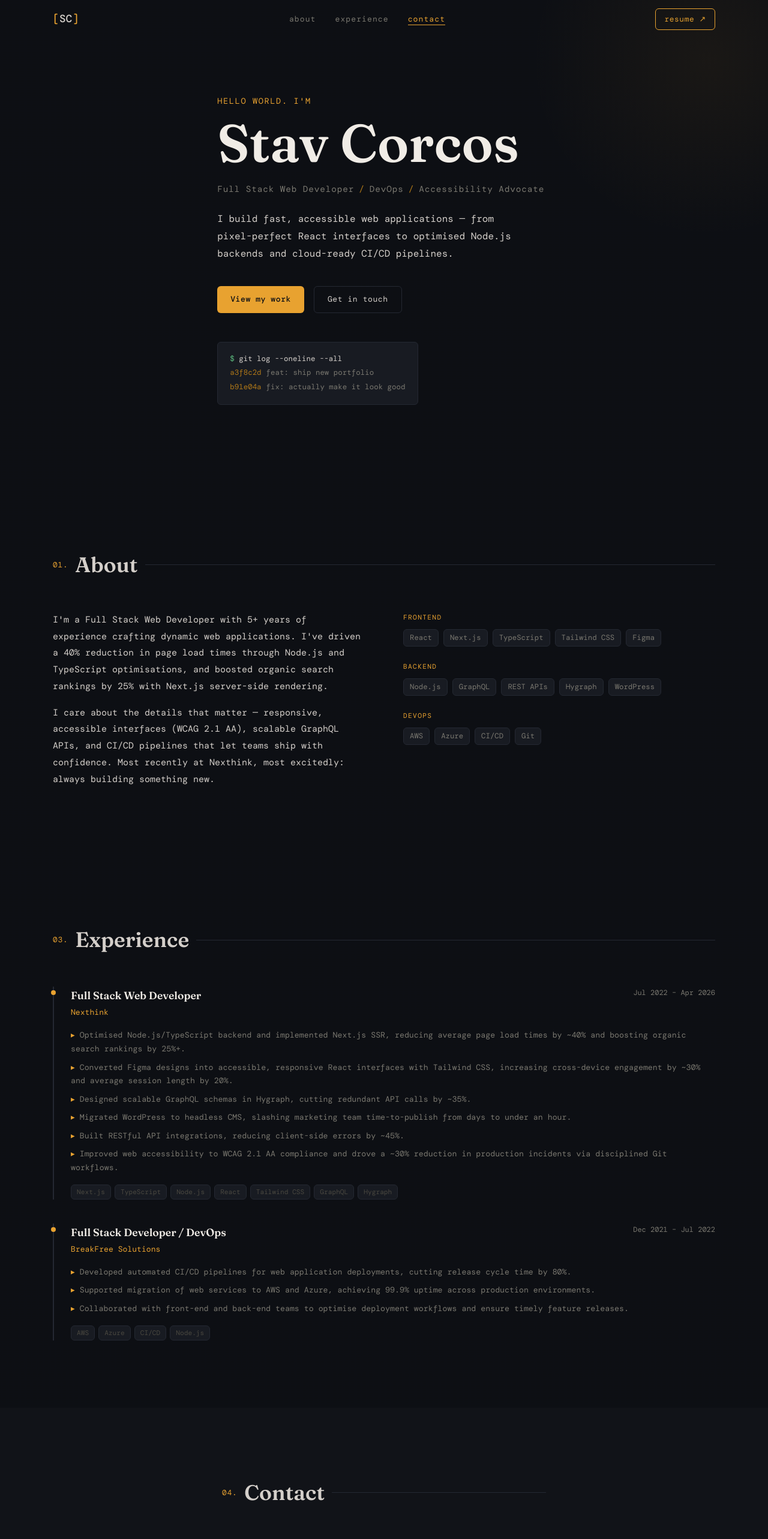
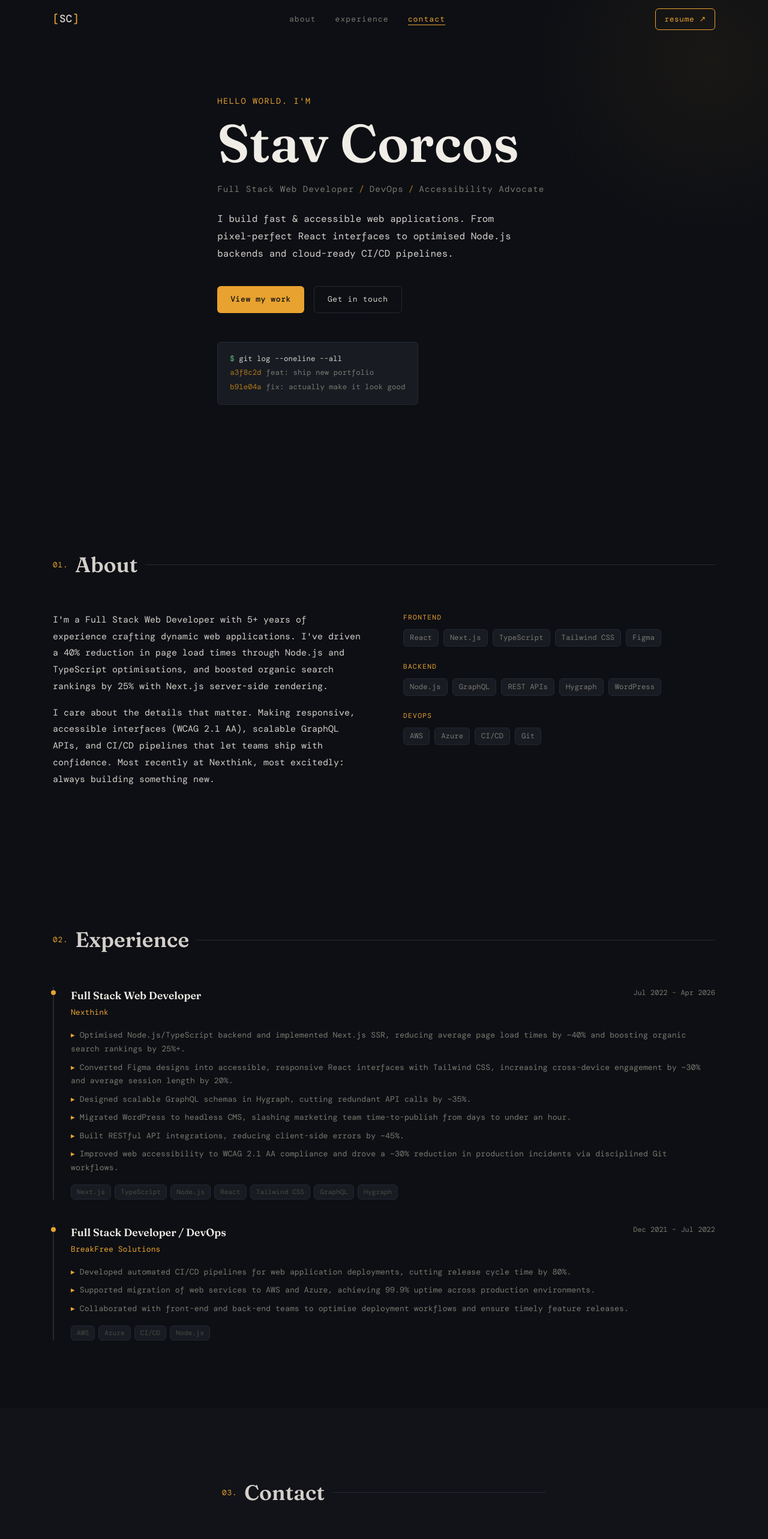
Before and after one commit to stavcorcos/stavcorcos.github.io, a Next.js app: page / in a window 1280 px wide. Shown: the top 2566 px of the page at 60% size. Built offline with nearby package versions, Linux system fonts and the light colour scheme; a web font is replaced by a local one.

Commit message:
Fixed ordering on sections

```diff
--- a/components/sections/About.tsx
+++ b/components/sections/About.tsx
@@ -20,7 +20,7 @@ export default function About() {
               rankings by 25% with Next.js server-side rendering.
             </p>
             <p className="text-text leading-[1.85]">
-              I care about the details that matter — responsive, accessible interfaces
+              I care about the details that matter. Making responsive, accessible interfaces
               (WCAG 2.1 AA), scalable GraphQL APIs, and CI/CD pipelines that let teams
               ship with confidence. Most recently at Nexthink, most excitedly: always
               building something new.
--- a/components/sections/Contact.tsx
+++ b/components/sections/Contact.tsx
@@ -5,7 +5,7 @@ export default function Contact() {
         <div className="text-center max-w-[540px] mx-auto">
 
           <h2 className="heading-rule font-serif text-[clamp(1.6rem,4vw,2.2rem)] font-semibold text-text mb-12 flex items-center gap-3">
-            <span className="font-mono text-[0.8rem] text-amber font-normal tracking-[0.06em]">04.</span>
+            <span className="font-mono text-[0.8rem] text-amber font-normal tracking-[0.06em]">03.</span>
             Contact
           </h2>
 
--- a/components/sections/Experience.tsx
+++ b/components/sections/Experience.tsx
@@ -6,7 +6,7 @@ export default function Experience() {
       <div className="max-w-6xl mx-auto px-6">
 
         <h2 className="heading-rule font-serif text-[clamp(1.6rem,4vw,2.2rem)] font-semibold text-text mb-12 flex items-center gap-3">
-          <span className="font-mono text-[0.8rem] text-amber font-normal tracking-[0.06em]">03.</span>
+          <span className="font-mono text-[0.8rem] text-amber font-normal tracking-[0.06em]">02.</span>
           Experience
         </h2>
 
--- a/components/sections/Hero.tsx
+++ b/components/sections/Hero.tsx
@@ -37,7 +37,7 @@ export default function Hero() {
         </p>
 
         <p className="text-[1rem] text-text max-w-[52ch] leading-[1.8] mb-10">
-          I build fast, accessible web applications — from pixel-perfect React
+          I build fast & accessible web applications. From pixel-perfect React
           interfaces to optimised Node.js backends and cloud-ready CI/CD pipelines.
         </p>
 
```
